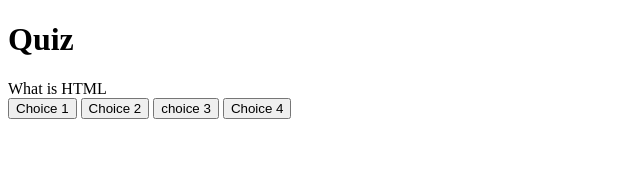
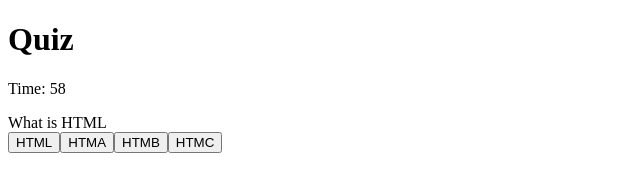
Before and after one commit to QNguyen-hub/MultipleChoiceQuestions, a plain HTML site: page index.html in a window 1280 px wide. Both pictures are taken after a click on the button "Start". Shown: the whole page, without its empty margins (0-640 px from the left). Drawn offline with Linux system fonts and the light colour scheme.

Commit message:
added timing and next questions function

```diff
--- a/index.html
+++ b/index.html
@@ -9,16 +9,12 @@
   </head>
   <body>
     <h1>Quiz</h1>
+    <p id="timer"></p>
     <div id="container">
       <button id="start">Start</button>
       <div id="container-quiz" class="hide"></div>
       <div id="quiz">Questions</div>
-      <div id="answer-list">
-        <button id="choice">Choice 1</button>
-        <button id="choice">Choice 2</button>
-        <button id="choice">choice 3</button>
-        <button id="choice">Choice 4</button>
-      </div>
+      <div id="answer-list"></div>
     </div>
 
     <script src="script.js"></script>
--- a/script.js
+++ b/script.js
@@ -2,11 +2,12 @@ var startBtn = document.querySelector("#start");
 var quizBox = document.querySelector("#container-quiz");
 var quiz = document.querySelector("#quiz");
 var choices = document.querySelector("#choice");
-var button = document.querySelector("button");
 var list = document.querySelector("#answer-list");
-var randomQuestion;
 var curQuestionIndex = 0;
 var answersChoice = document.querySelector("#choice");
+var score = 0;
+var count = 60;
+var timer = document.querySelector("#timer");
 var questions = [
   {
     question: "What is HTML",
@@ -17,30 +18,52 @@ var questions = [
       { text: "HTMC", correct: false },
     ],
   },
+  {
+    question: "What is CSS",
+    answer: [
+      { text: "CSA", correct: false },
+      { text: "CST", correct: false },
+      { text: "CSS", correct: false },
+      { text: "CSR", correct: true },
+    ],
+  },
 ];
 
 startBtn.addEventListener("click", start);
 
 function start() {
+  countDown();
   startBtn.setAttribute("class", "hide");
-  randomQuestions = questions.sort(() => Math.random() - 0.5);
-  quizBox.removeAttribute("class", "hide");
   nextquiz();
 }
 function displayQuestion(questions) {
   quiz.textContent = questions.question;
   questions.answer.forEach(function (answer) {
     var button = document.createElement("button");
-    button.innerText = answer.text;
-    if (answer.correct) {
-      nextquiz;
-    }
-    button.addEventListener("click", selectAnswer);
+    button.textContent = answer.text;
     list.appendChild(button);
+    button.addEventListener("click", function () {
+      if (answer.correct) {
+        list.setAttribute("class", "hide");
+        curQuestionIndex++;
+        score++;
+        nextquiz();
+      } else {
+        countDown - 2;
+      }
+    });
   });
 }
 function nextquiz() {
   displayQuestion(questions[curQuestionIndex]);
 }
 
-function answer() {}
+function countDown() {
+  var countDnTim = setInterval(function () {
+    count--;
+    timer.textContent = "Time: " + count;
+    if (count === 0) {
+      clearInterval(countDnTim);
+    }
+  }, 1000);
+}
```
